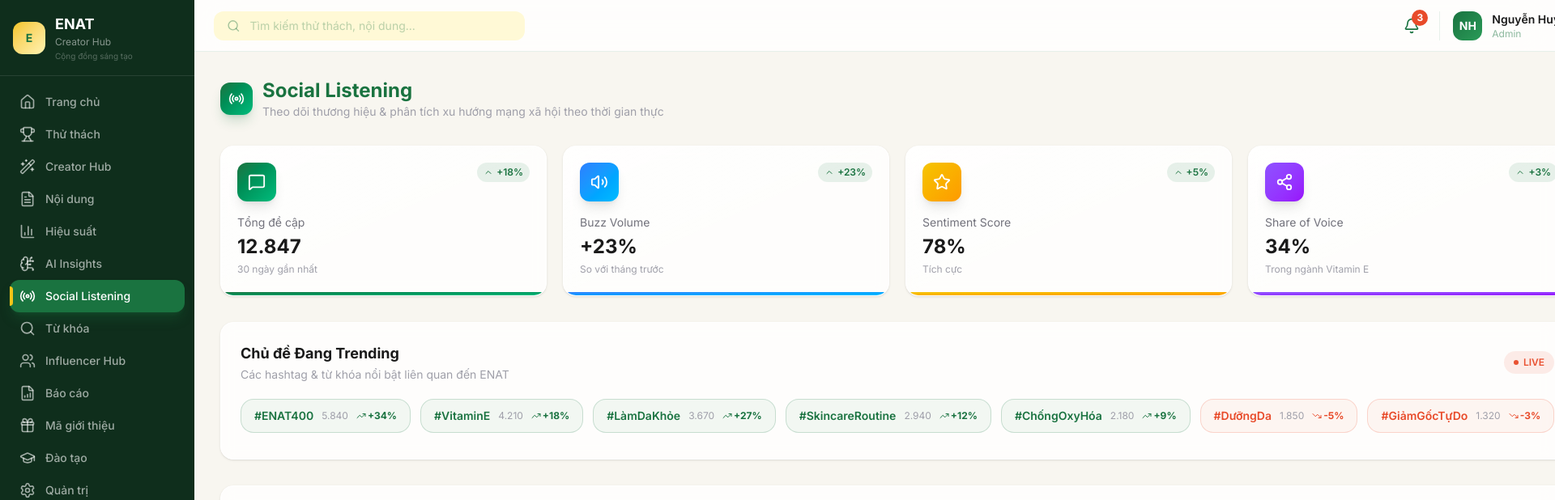
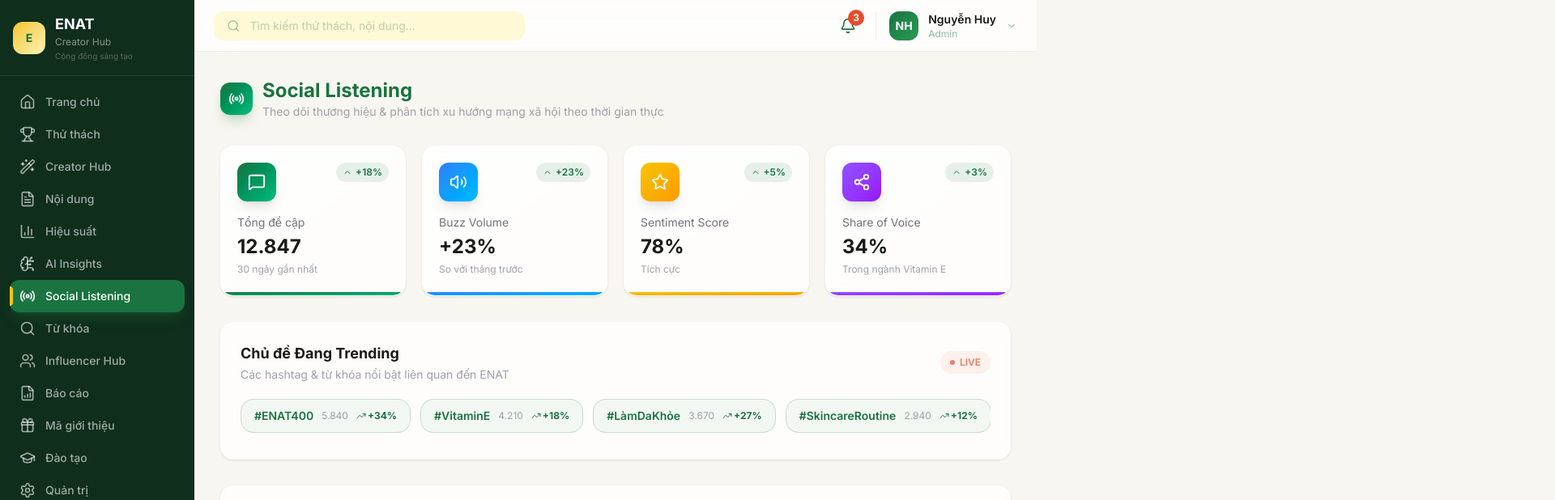
Before and after one commit to zenlbs/demo-enat, a Next.js app: page /social-listening in a window 1280 px wide. Shown: the top 618 px of the page at 81% size, 1920 px wide, since content can reach past the window. Built offline with nearby package versions, Linux system fonts and the light colour scheme.

Commit message:
fix: smooth sidebar collapse + hide scrollbars (#6)

```diff
--- a/app/client-layout.tsx
+++ b/app/client-layout.tsx
@@ -16,7 +16,7 @@
   return (
     <div className="flex min-h-screen">
       <Sidebar />
-      <div className="flex-1 ml-[240px]">
+      <div className="flex-1 ml-[240px] h-screen overflow-y-auto scrollbar-hide">
         <Topbar />
         <main>{children}</main>
       </div>
--- a/app/globals.css
+++ b/app/globals.css
@@ -30,6 +30,15 @@
 ::-webkit-scrollbar-thumb {
   background: #1A7340;
   border-radius: 3px;
+}
+
+/* Hide scrollbar but keep scroll */
+.scrollbar-hide {
+  -ms-overflow-style: none;
+  scrollbar-width: none;
+}
+.scrollbar-hide::-webkit-scrollbar {
+  display: none;
 }
 
 /* Animated gradient background */
--- a/components/layout/Sidebar.tsx
+++ b/components/layout/Sidebar.tsx
@@ -45,28 +45,26 @@
     <motion.aside
       animate={{ width: collapsed ? 72 : 240 }}
       transition={{ duration: 0.3, ease: "easeInOut" }}
-      className="fixed left-0 top-0 h-screen bg-enat-sidebar flex flex-col z-50"
+      className="fixed left-0 top-0 h-screen bg-enat-sidebar flex flex-col z-50 overflow-hidden"
     >
       {/* Logo */}
       <div className="p-4 flex items-center gap-3 border-b border-white/10">
         <div className="w-10 h-10 rounded-xl bg-gradient-to-br from-enat-gold to-enat-yellow flex items-center justify-center font-bold text-enat-green text-sm shrink-0">
           E
         </div>
-        {!collapsed && (
         <motion.div
-            initial={{ opacity: 0 }}
-            animate={{ opacity: 1 }}
-            exit={{ opacity: 0 }}
+          animate={{ opacity: collapsed ? 0 : 1, width: collapsed ? 0 : "auto" }}
+          transition={{ duration: 0.2 }}
+          className="overflow-hidden whitespace-nowrap"
         >
           <div className="text-white font-bold text-lg">ENAT</div>
           <div className="text-white/50 text-xs">Creator Hub</div>
           <div className="text-white/30 text-[10px] mt-0.5">Cộng đồng sáng tạo</div>
         </motion.div>
-        )}
       </div>
 
       {/* Nav items */}
-      <nav className="flex-1 p-3 space-y-1">
+      <nav className="flex-1 p-3 space-y-1 overflow-y-auto scrollbar-hide">
         {navItems.map((item) => {
           const isActive =
             pathname === item.href ||
@@ -90,15 +88,13 @@
                   />
                 )}
                 <Icon size={20} className="shrink-0" />
-                {!collapsed && (
                 <motion.span
-                    initial={{ opacity: 0 }}
-                    animate={{ opacity: 1 }}
-                    className="text-sm font-medium"
+                  animate={{ opacity: collapsed ? 0 : 1, width: collapsed ? 0 : "auto" }}
+                  transition={{ duration: 0.2 }}
+                  className="text-sm font-medium whitespace-nowrap overflow-hidden"
                 >
                   {item.label}
                 </motion.span>
-                )}
               </motion.div>
             </Link>
           );
```
Lines whose indentation alone changed are shown as unchanged.
